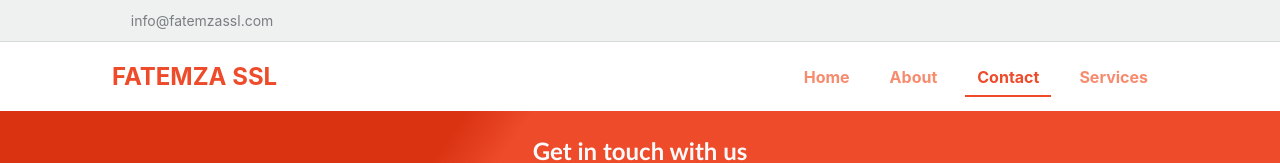
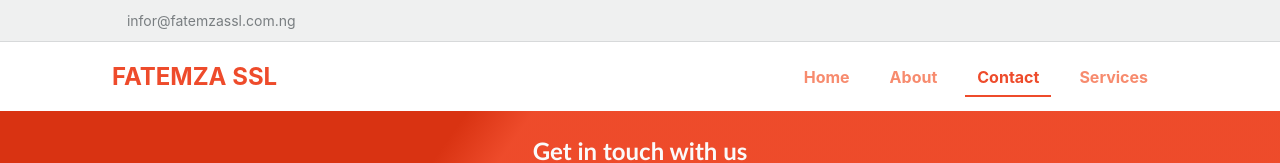
Before and after one commit to jnafolayan/fatemzassl, a Vue app: page /contact in a window 1280 px wide. Shown: the top 163 px of the page. Built offline with nearby package versions, Linux system fonts and the light colour scheme; a web font is replaced by a local one.

Commit message:
update email

```diff
--- a/src/components/Navbar.vue
+++ b/src/components/Navbar.vue
@@ -4,22 +4,22 @@
     <div class="c-navbar__top">
       <div class="l-container">
         <span class="c-navbar__top-left">
-          <a href="mailto:info@fatemzassl.com">
+          <a :href="'mailto:' + $store.state.contact.email">
             <i class="fa fa-inbox"></i>
-            info@fatemzassl.com
+            <span>{{ $store.state.contact.email }}</span>
           </a>
         </span>
-        <span class="c-navbar__top-right">
+        <!-- <span class="c-navbar__top-right">
           <a href="#">
             <i class="fa fa-linkedin"></i>
           </a>
-          <a href="https://www.facebook.com/asafa.adeniyi">
+          <a href="#">
             <i class="fa fa-facebook"></i>
           </a>
           <a href="#">
             <i class="fa fa-twitter"></i>
           </a>
-        </span>
+        </span> -->
       </div>
     </div>
     <!-- Navbar main -->
--- a/src/store.js
+++ b/src/store.js
@@ -8,7 +8,6 @@ const store = new Vuex.Store({
     contact: {
       email: "infor@fatemzassl.com.ng",
       phone: ["+234 9059074150", "+234 8039628774"],
-      facebook: "asafa.adeniyi",
       address: "120/12 Bosun Adekoya Street, Oniru Lekki, Lagos. 6, Hoster Street Off Ijede Road Omitoro, Ikorodu Lagos."
     },
     year: new Date().getUTCFullYear()
--- a/src/views/Contact.vue
+++ b/src/views/Contact.vue
@@ -13,7 +13,8 @@
             <li>
               <a :href="'mailto:' + $store.state.contact.email">
                 <i class="fa fa-inbox"></i>
-                <span>{{ $store.state.contact.email }}</span></a>
+                <span>{{ $store.state.contact.email }}</span>
+              </a>
             </li>
             <li>
               <i class="fa fa-phone"></i>
```
